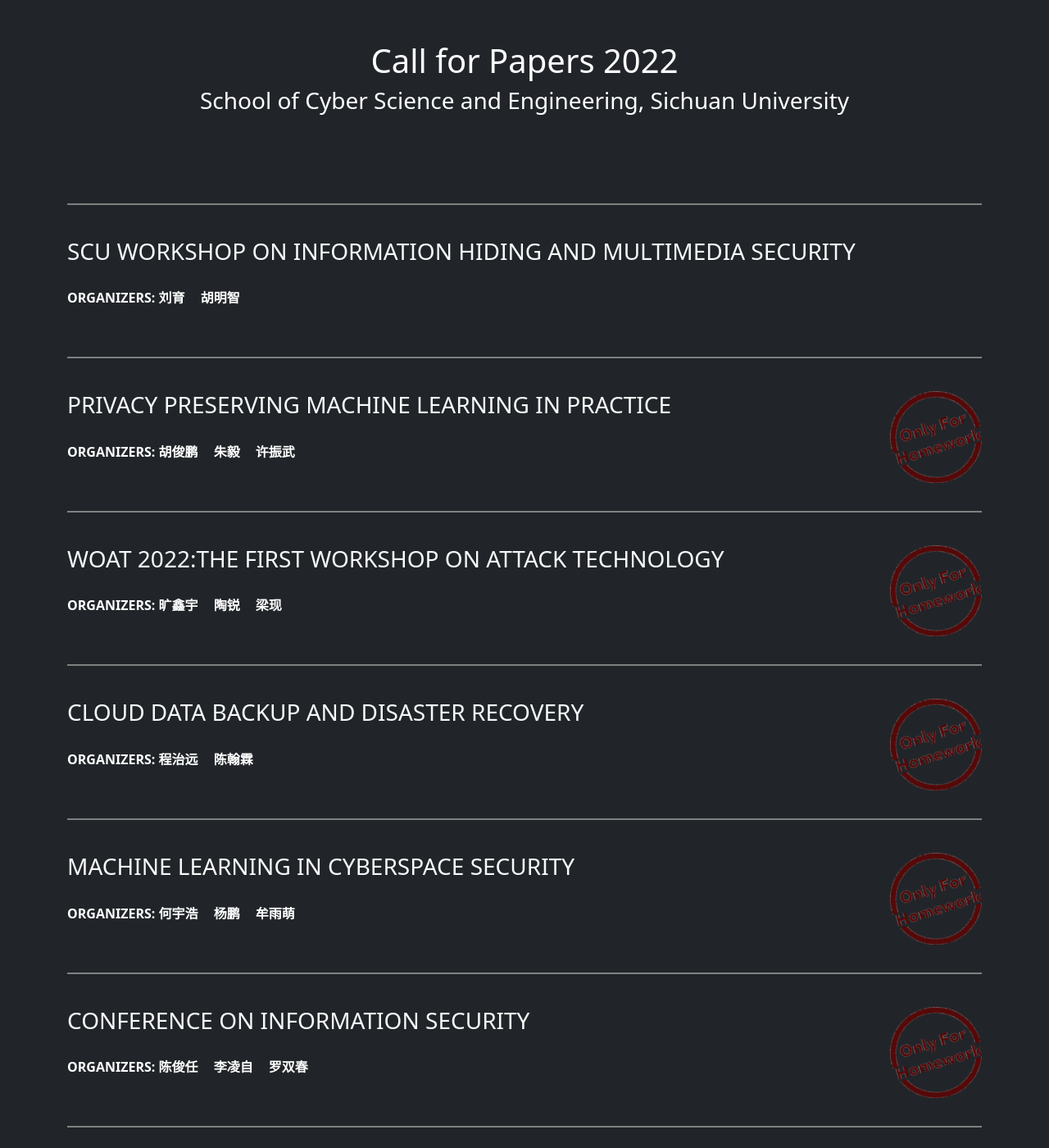
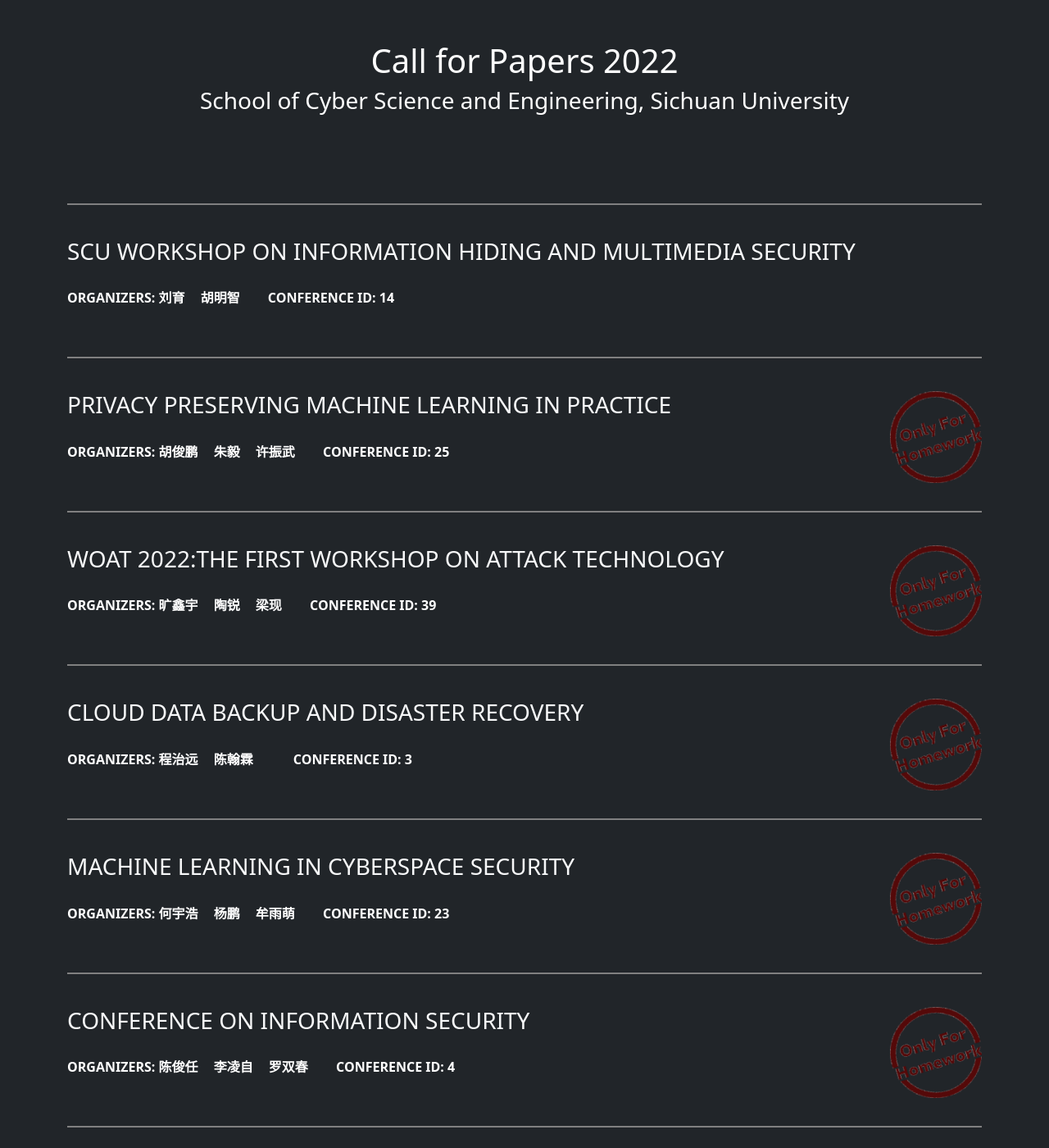
Before and after one commit to scu-scse-homework/cfp, a Jekyll site: the page built from index.html, in a window 1280 px wide and 1400 px high. Shown: the whole window at 82% size. Built offline with Jekyll 4.4.1, drawn with Linux system fonts in a browser that asks for light colours; some of the changed text lies outside the part shown.

Commit message:
Add conference ID
Signed-off-by: Kai Gao <emiapwil@gmail.com>

```diff
--- a/index.html
+++ b/index.html
@@ -28,6 +28,7 @@ layout: default
               <li>{{person.name | upcase}}</li>
             {% endfor %}
             </ul>
+            <label>CONFERENCE ID: {{pc}}</label>
           </div>
         </div>
         <div id="{{cprefix}}{{pc}}" class="collapse">
```
